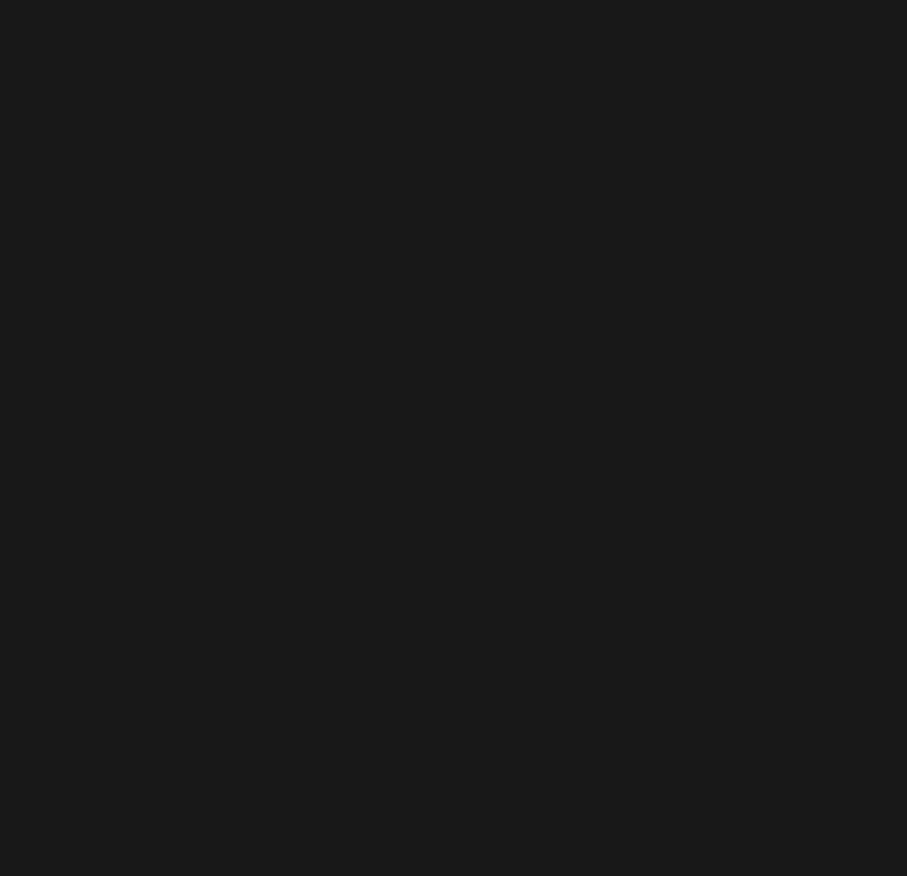
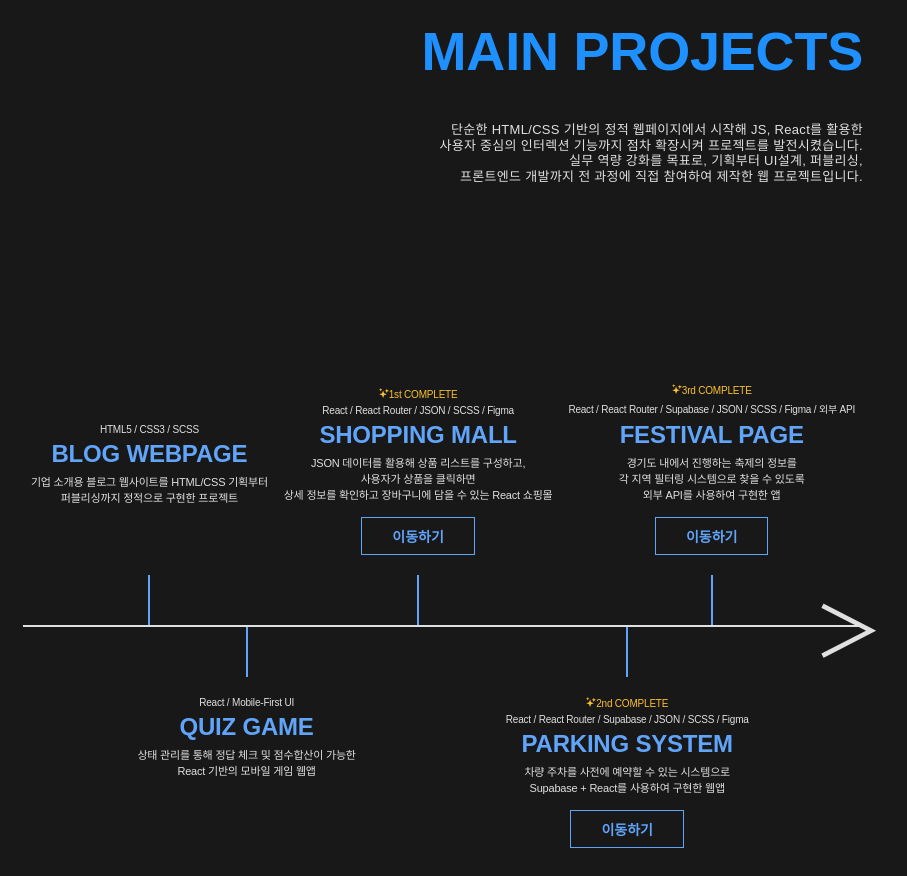
Before and after one commit to hyeswe10/mportfolio, a React (Create React App) app: page / in a window 1280 px wide. Shown: the part 1060-1936 px from the top of the page, without its empty margins (197-1104 px from the left). Before the commit the page ends 930 px from the top, so only its background shows below. Built offline with nearby package versions, Linux system fonts and the light colour scheme; a web font is replaced by a local one.

Commit message:
메인페이지 메인포로젝트 섹션 완료

```diff
--- a/src/App.scss
+++ b/src/App.scss
@@ -2,3 +2,4 @@
 
 @import "./styles/pagestyles/TopMenu.scss";
 @import "./styles/pagestyles/AboutMe.scss";
+@import "./styles/pagestyles/MainProjects.scss";
--- a/src/Mainpage/Mainpage.js
+++ b/src/Mainpage/Mainpage.js
@@ -1,12 +1,14 @@
 import React from 'react';
 import TopMenu from '../components/TopMenu';
 import AboutMe from '../components/AboutMe';
+import MainProjects from '../components/MainProjects';
 
 const Mainpage = () => {
     return (
         <div id='main-page'>
             <TopMenu/>
             <AboutMe/>
+            <MainProjects/>
         </div>
     );
 };
--- /dev/null
+++ b/src/components/MainProjects.js
@@ -0,0 +1,104 @@
+import React from 'react';
+import { IoSparklesSharp } from "react-icons/io5";
+
+const MainProjects = () => {
+    const project1 = [
+        {
+            title: "BLOG WEBPAGE",
+            tools: "HTML5 / CSS3 / SCSS",
+            desc: "기업 소개용 블로그 웹사이트를 HTML/CSS 기획부터\n퍼블리싱까지 정적으로 구현한 프로젝트",
+            pos: "top"
+        },
+        {
+            title: "SHOPPING MALL",
+            tools: "React / React Router / JSON / SCSS / Figma",
+            desc: "JSON 데이터를 활용해 상품 리스트를 구성하고,\n사용자가 상품을 클릭하면\n상세 정보를 확인하고 장바구니에 담을 수 있는 React 쇼핑몰",
+            pos: "top",
+            button: true,
+            badge: "1st COMPLETE"
+        },
+        {
+            title: "FESTIVAL PAGE",
+            tools: "React / React Router / Supabase / JSON / SCSS / Figma / 외부 API",
+            desc: "경기도 내에서 진행하는 축제의 정보를\n각 지역 필터링 시스템으로 찾을 수 있도록\n외부 API를 사용하여 구현한 앱",
+            pos: "top",
+            button: true,
+            badge: "3rd COMPLETE"
+        }
+    ]
+    const project2 = [
+        {
+            title: "QUIZ GAME",
+            tools: "React / Mobile-First UI",
+            desc: "상태 관리를 통해 정답 체크 및 점수합산이 가능한\nReact 기반의 모바일 게임 웹앱",
+            pos: "bottom"
+        },
+        {
+            title: "PARKING SYSTEM",
+            tools: "React / React Router / Supabase / JSON / SCSS / Figma",
+            desc: "차량 주차를 사전에 예약할 수 있는 시스템으로\nSupabase + React를 사용하여 구현한 웹앱",
+            pos: "bottom",
+            button: true,
+            badge: "2nd COMPLETE"
+        }
+    ]
+    return (
+        <div id='main-projects'>
+            <div className='title'>
+                <h1>MAIN PROJECTS</h1>
+                <p className='main-desc'>단순한 HTML/CSS 기반의 정적 웹페이지에서 시작해 JS, React를 활용한<br/>사용자 중심의 인터렉션 기능까지 점차 확장시켜 프로젝트를 발전시켰습니다.<br/>실무 역량 강화를 목표로, 기획부터 UI설계, 퍼블리싱,<br/>프론트엔드 개발까지 전 과정에 직접 참여하여 제작한 웹 프로젝트입니다.</p>
+            </div>
+            <div className='timeline-container'>
+                <div className='project1-wrap'>
+                    {
+                        project1.map((item,idx)=>{
+                            return <div key={idx} className={`project1-item ${idx === 0 ? 'blog' : ''}`}>
+                                <div className='project-content'>
+                                    {item.badge &&
+                                        <span className='badge'>
+                                            <IoSparklesSharp />
+                                            {item.badge}
+                                        </span>
+                                    }
+                                    <span className='tools'>{item.tools}</span>
+                                    <h3>{item.title}</h3>
+                                    <p className='desc'>{item.desc}</p>
+                                    {item.button &&
+                                        <button className='button'>이동하기</button>
+                                    }
+                                </div>
+                                <div className='timeline-dot'></div>
+                            </div>
+                        })
+                    }
+                </div>
+                <div className='timeline-line'></div>
+                <div className='project2-wrap'>
+                    {
+                        project2.map((item,idx)=>{
+                            return <div key={idx} className='project2-item'>
+                                <div className='timeline-dot'></div>
+                                <div className='project-content'>
+                                    {item.badge &&
+                                        <span className='badge'>
+                                            <IoSparklesSharp />
+                                            {item.badge}
+                                        </span>
+                                    }
+                                    <span className='tools'>{item.tools}</span>
+                                    <h3>{item.title}</h3>
+                                    <p className='desc'>{item.desc}</p>
+                                    {item.button &&
+                                        <button className='button'>이동하기</button>
+                                    }
+                                </div>
+                            </div>
+                        })
+                    }
+                </div>
+            </div>
+        </div>
+    );
+};
+
+export default MainProjects;
--- a/src/styles/mixin.scss
+++ b/src/styles/mixin.scss
@@ -2,6 +2,11 @@
     display: flex;
     justify-content: $justify;
     align-items: $align;
+}
+
+@mixin font-54 {
+    font-size: 5.4rem;
+    font-weight: bold;
 }
 
 @mixin font-42 {
@@ -19,6 +24,11 @@
     font-weight: 500;
 }
 
+@mixin font-24 {
+    font-size: 2.4rem;
+    font-weight: bold;
+}
+
 @mixin font-22 {
     font-size: 2.2rem;
     font-weight: bold;
@@ -30,6 +40,10 @@
 
 @mixin font-14 {
     font-size: 1.4rem;
+}
+
+@mixin font-12 {
+    font-size: 1.2rem;
 }
 
 @mixin font-10 {
--- /dev/null
+++ b/src/styles/pagestyles/MainProjects.scss
@@ -0,0 +1,138 @@
+#main-projects{
+    width: 100%;
+    padding: 20rem 10rem;
+    @include flex-layout();
+    flex-direction: column;
+    gap: 5rem;
+    .title{
+        align-self: flex-end;
+        text-align: right;
+        @include flex-layout($align:flex-end);
+        flex-direction: column;
+        gap: 4rem;
+        h1{
+            @include font-54();
+            color: var(--main-point);
+        }
+        .main-desc{
+            font-size: 1.3rem;
+            font-weight: 200;
+            letter-spacing: 0.3px;
+            line-height: 1.2;
+        }
+    }
+    .timeline-container{
+        width: 100%;
+        position: relative;
+        padding: 150px 0;
+        .timeline-line{
+            position: relative;
+            width: 100%;
+            height: 2px;
+            background-color: var(--main-txt);
+            z-index: 1;
+            &::after{
+                content: '＞';
+                position: absolute;
+                right: -20px;
+                top: 50%;
+                transform: translateY(-50%);
+                color: var(--main-txt);
+                font-size: 70px;
+                font-weight: 100;
+            }
+        }
+        .project1-wrap{
+            @include flex-layout($justify:space-around,$align:flex-end);
+            .project1-item{
+                @include flex-layout();
+                flex-direction: column;
+                gap: 2rem;
+                &.blog{
+                    gap: 7rem;
+                }
+                .project-content{
+                    @include flex-layout();
+                    flex-direction: column;
+                    gap: 0.5rem;
+                    .badge{
+                        color: var(--sm-btn);
+                    }
+                    h3{
+                        @include font-24();
+                        color: var(--sub-point);
+                    }
+                    .desc{
+                        white-space: pre-line;
+                        text-align: center;
+                        font-size: 1.1rem;
+                    }
+                    button{
+                        color: var(--sub-point);
+                        @include font-14();
+                        font-weight: bold;
+                        background: none;
+                        border: 1.5px solid var(--sub-point);
+                        padding: 0.8rem 3rem;
+                        margin-top: 1rem;
+                        &:hover{
+                            background-color: var(--sub-point);
+                            color: var(--main-txt);
+                            text-shadow: 0 0 7px var(--main-bg);
+                        }
+                    }
+                }
+                .timeline-dot{
+                    width: 2px;
+                    height: 5rem;
+                    background-color: var(--sub-point);
+                }
+            }
+        }
+        .project2-wrap{
+            @include flex-layout($align:flex-start);
+            gap: 15rem;
+            .project2-item{
+                @include flex-layout();
+                flex-direction: column;
+                gap: 2rem;
+                .timeline-dot{
+                    width: 2px;
+                    height: 5rem;
+                    background-color: var(--sub-point);
+                }
+                .project-content{
+                    @include flex-layout();
+                    flex-direction: column;
+                    gap: 0.5rem;
+                    .badge{
+                        color: var(--sm-btn);
+                    }
+                    h3{
+                        @include font-24();
+                        color: var(--sub-point);
+                    }
+                    .desc{
+                        white-space: pre-line;
+                        text-align: center;
+                        font-size: 1.1rem;
+                    }
+                    button{
+                        color: var(--sub-point);
+                        @include font-14();
+                        font-weight: bold;
+                        background: none;
+                        border: 1.5px solid var(--sub-point);
+                        padding: 0.8rem 3rem;
+                        margin-top: 1rem;
+                        &:hover{
+                            background-color: var(--sub-point);
+                            color: var(--main-txt);
+                            text-shadow: 0 0 7px var(--main-bg);
+                        }
+                    }
+                }
+            }
+        }
+    }
+}
--- a/src/styles/pagestyles/TopMenu.scss
+++ b/src/styles/pagestyles/TopMenu.scss
@@ -6,7 +6,7 @@
     left: 0;
     right: 0;
     z-index: 100;
-    padding: 5rem 12rem;
+    padding: 3rem 12rem;
     .home-btn{
         cursor: pointer;
         svg{
```
